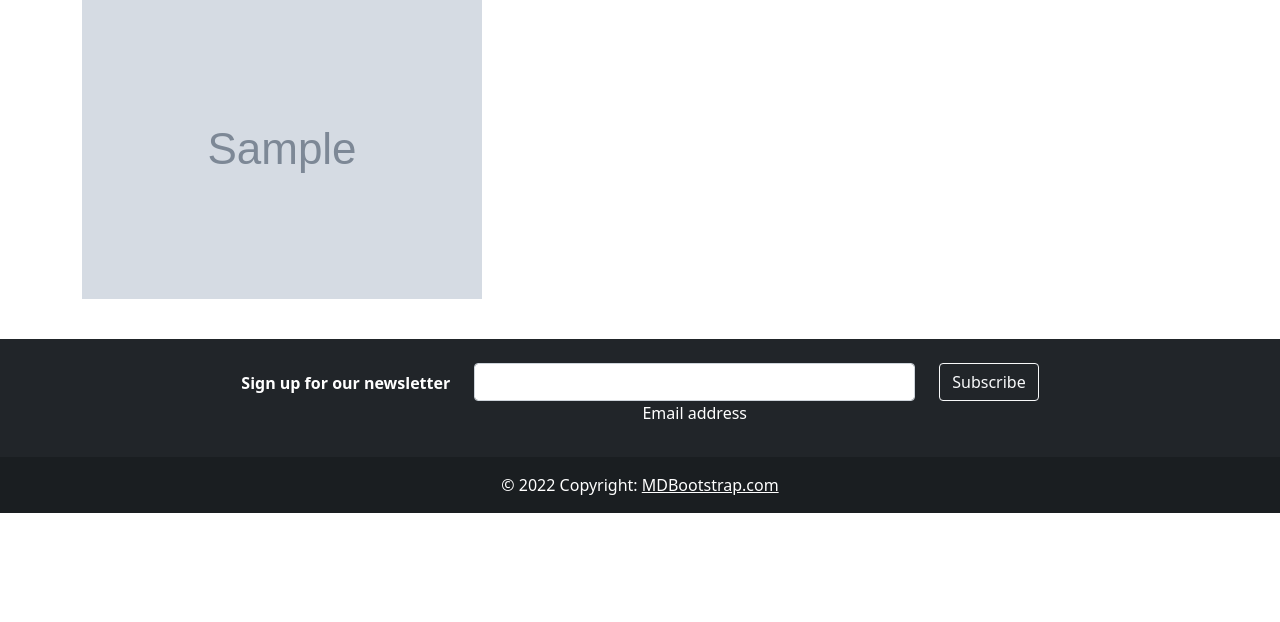
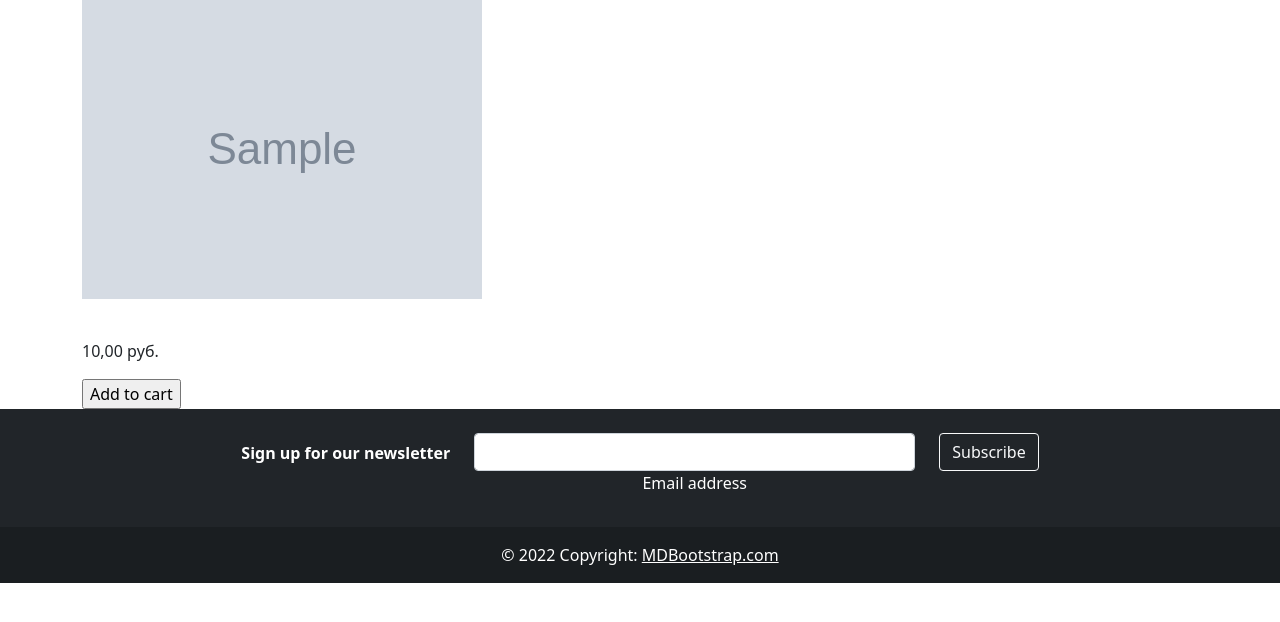
Before and after one commit to SeaNvrsk/beerShop, a Django app: page /list/ in a window 1280 px wide. Shown: the part 97-719 px from the top of the page. Run offline with Django 4.2, Linux system fonts and the light colour scheme; tables that the repository leaves empty hold one stand-in row (values such as "Sample post"); grey boxes marked "Sample" are stand-in pictures; parts of the project's set-up code (start-up, migrations or seed data) failed here and were passed over.

Commit message:
upgrade на 07.08

```diff
--- a/apps/cart/templates/cart/detail.html
+++ b/apps/cart/templates/cart/detail.html
@@ -24,13 +24,13 @@
                         <a href="{{ product.get_absolute_url }}">
                             <img src="
                                 {% if product.image %}
-                                    {{ product.image.url }}
+                                    {{ product.image.ur l }}
                                 {% else %}
                                     {% static "img/no_image.png" %}
                                 {% endif %}">
                         </a>
                     </td>
-                    <td>{{ product.name }}</td>
+                    <td>{{ item.name }}</td>
                     <td>{{ item.quantity }}</td>
                     <td><a href="{% url "cart:cart_remove" product.id%}">Remove</a></td>
                     <td class="num">${{ item.price }}</td>
@@ -46,7 +46,7 @@
         </tbody>
     </table>
     <p class="text-right">
-        <a href="#" class="button light">Continue shopping</a>
+        <a href="{% url 'list' %}" class="button light">Continue shopping</a>
         <a href="#" class="button">Checkout</a>
     </p>
 {% endblock %}
--- a/apps/cart/urls.py
+++ b/apps/cart/urls.py
@@ -1,5 +1,5 @@
 from django.urls import re_path
-from . import views
+from apps.cart import views
 
 app_name = 'shop'
 urlpatterns = [
--- a/apps/core/views.py
+++ b/apps/core/views.py
@@ -44,5 +44,5 @@ def product_detail(request, id, slug):
                                 slug=slug,
                                 available=True)
     cart_product_form = CartAddProductForm()
-    return render(request, 'core/detail.html', {'product': product,
+    return render(request, 'apps/core/detail.html', {'product': product,
                                                         'cart_product_form': cart_product_form})
--- a/apps/templates/list.html
+++ b/apps/templates/list.html
@@ -11,8 +11,17 @@
                     <p><img src="{{ cont.image.url }}" height="300"></p>
                     <br>
             </div>
+                    <p class="price">{{ cont.price }} руб.</p>
+<form action="{% url 'cart:cart_add' cont.id %}" method="post">
+    {{ cart_product_form }}
+    {% csrf_token %}
+    <input type="submit" value="Add to cart">
+</form>
             {% endfor %}
         </div>
     </div>
 
+
+
+
 {% endblock %}
--- a/config/urls.py
+++ b/config/urls.py
@@ -9,7 +9,7 @@ from apps.core.services.views import *
 
 urlpatterns = [
     path('', include('apps.authentication.urls')),
-    path('cart/', include('apps.cart.urls', namespace='core')),
+    path('cart/', include('apps.cart.urls', namespace='cart')),
     path('', indexView),
     path('admin/', admin.site.urls),
     path('index/', indexView, name='index'),
```
